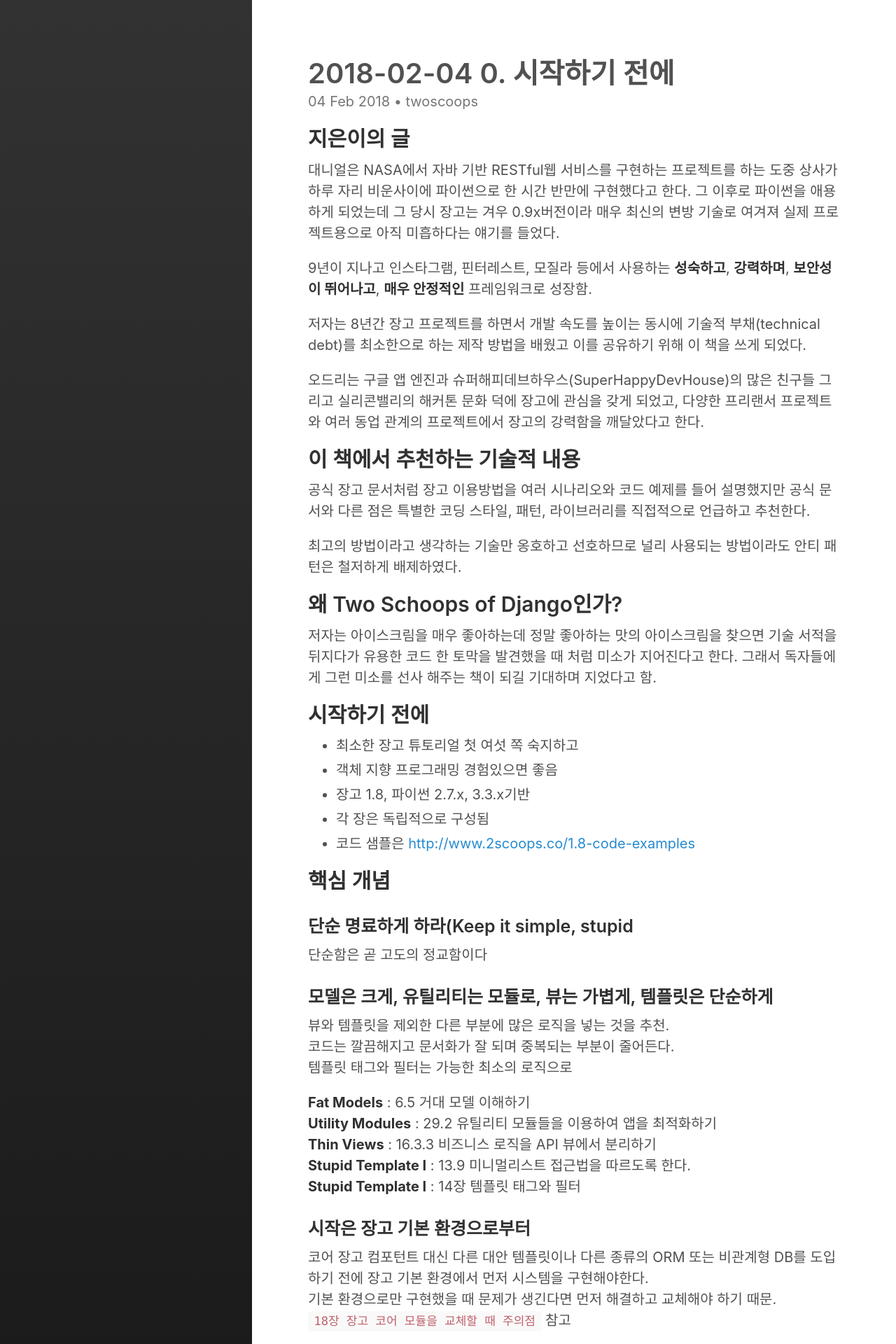
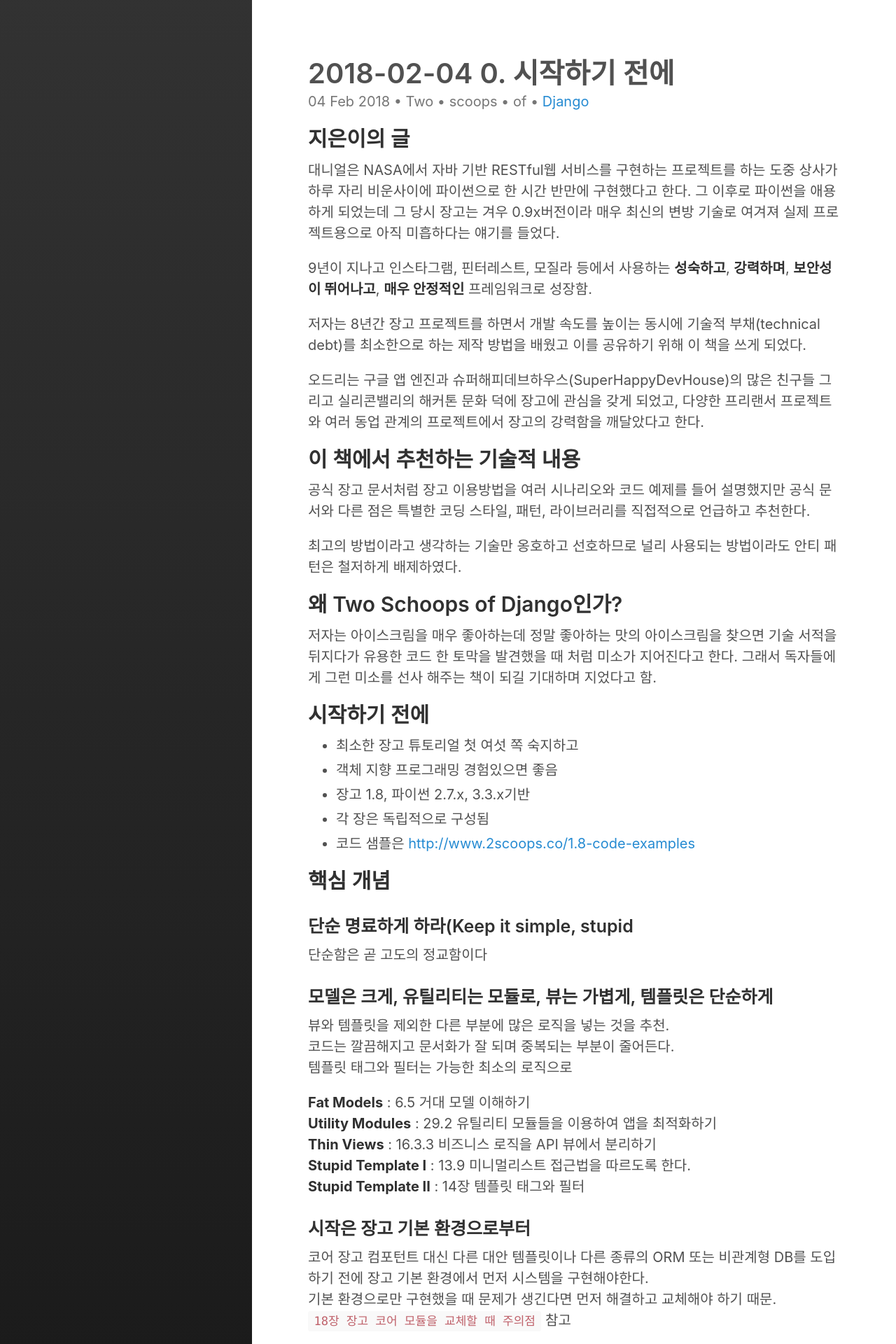
Before and after one commit to Chrisaor/chrisaor.github.com, a Jekyll site: the page built from _posts/Twoscoops/2018-02-04-chapter0.md, in a window 1280 px wide. Shown: the top 1920 px of the page at 70% size. Built offline with Jekyll 4.4.1, drawn with Linux system fonts in a browser that asks for light colours.

Commit message:
django study category modified

```diff
--- a/_posts/Twoscoops/2018-02-04-chapter0.md
+++ b/_posts/Twoscoops/2018-02-04-chapter0.md
@@ -2,7 +2,7 @@
 layout: post
 title:  "2018-02-04 0. 시작하기 전에"
 date:   2018-02-04 11:30:00 +0900
-categories: twoscoops
+categories: Two scoops of Django
 ---
 
 ## 지은이의 글
@@ -50,7 +50,7 @@ categories: twoscoops
 **Utility Modules** : 29.2 유틸리티 모듈들을 이용하여 앱을 최적화하기
 **Thin Views** : 16.3.3 비즈니스 로직을 API 뷰에서 분리하기
 **Stupid Template I** : 13.9 미니멀리스트 접근법을 따르도록 한다.
-**Stupid Template I** : 14장 템플릿 태그와 필터
+**Stupid Template II** : 14장 템플릿 태그와 필터
 
 ### 시작은 장고 기본 환경으로부터
 코어 장고 컴포턴트 대신 다른 대안 템플릿이나 다른 종류의 ORM 또는 비관계형 DB를 도입하기 전에 장고 기본 환경에서 먼저 시스템을 구현해야한다.
```
Also changed, not shown: _posts/Twoscoops/2018-02-05-chapter1.md (+1 -1 lines).
